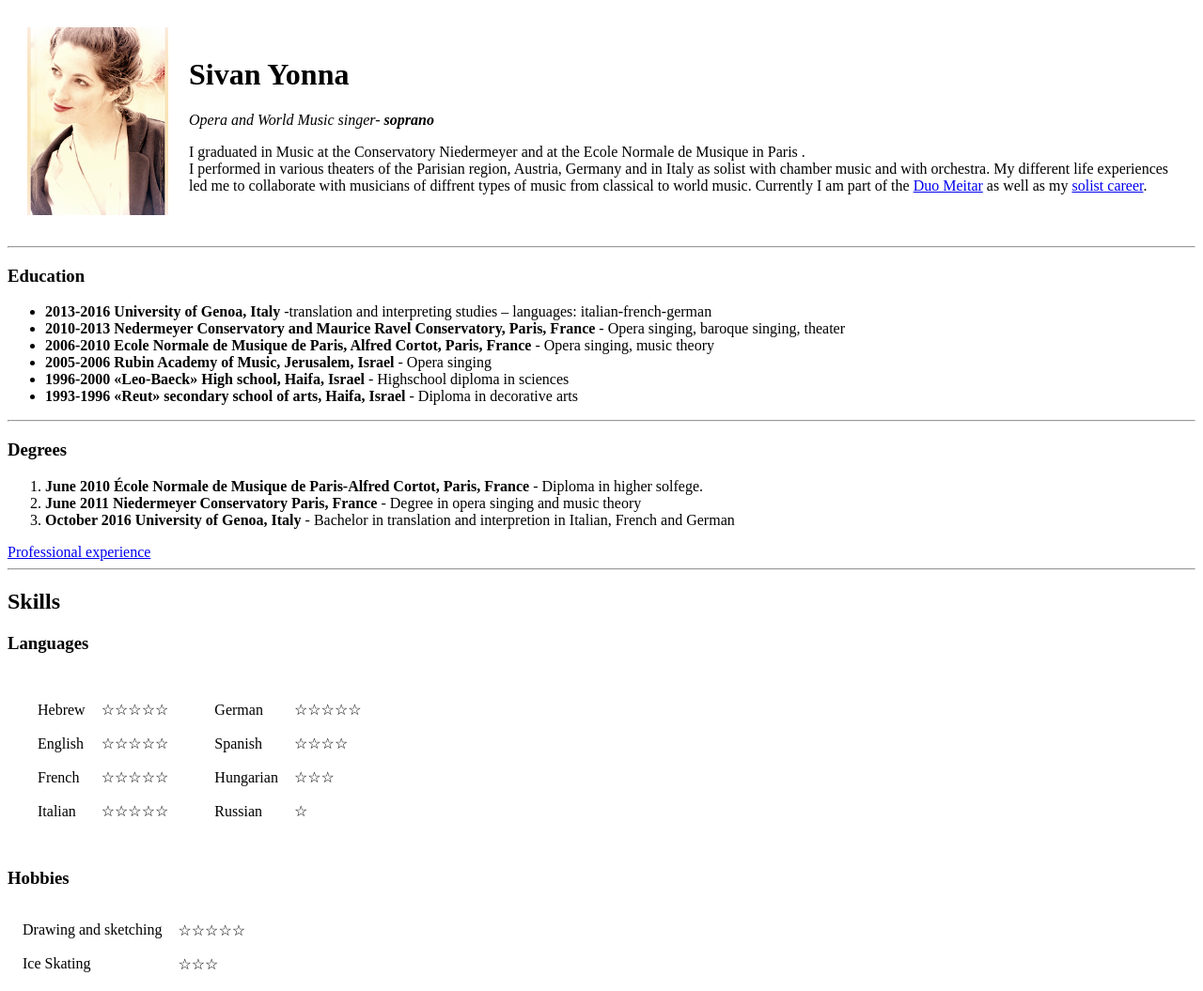
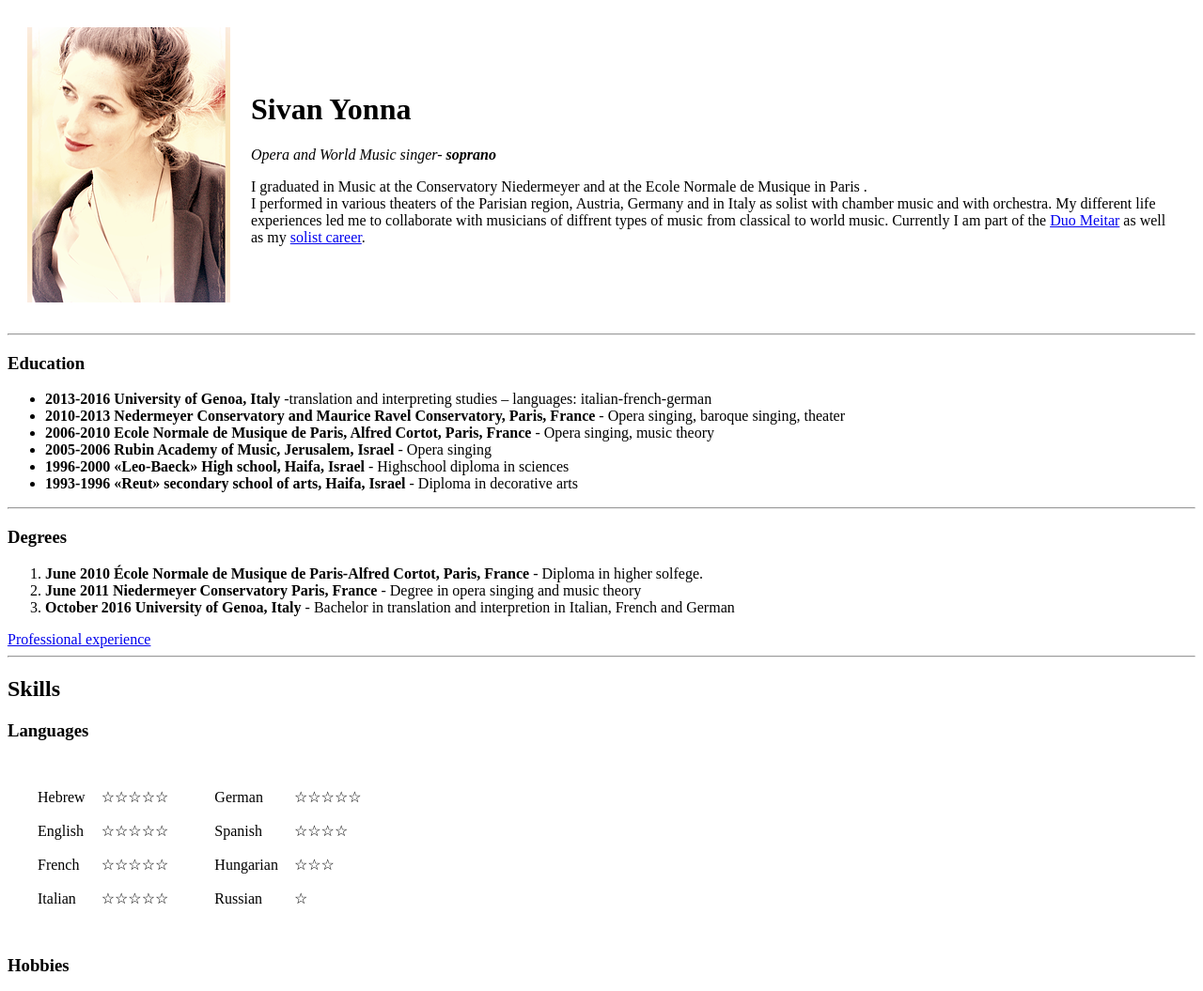
Before and after one commit to Sivonet/cv, a plain HTML site: page index.html in a window 1280 px wide. Shown: the top 1055 px of the page at 94% size. Drawn offline with Linux system fonts and the light colour scheme.

Commit message:
Update index.html

```diff
--- a/index.html
+++ b/index.html
@@ -9,7 +9,7 @@
 <body>
   <table cellspacing="20">
     <tr>
-      <td><img src="images/sivan.png" alt="sivan profile picture" width="150" height="200" /></td>
+      <td><img src="images/sivan.png" alt="sivan profile picture"></td>
       <td><h1>Sivan Yonna</h1>
       <p> <em>Opera and World Music singer- <strong>soprano</strong></em></p>
       <p>I graduated in Music at the Conservatory Niedermeyer and at the Ecole Normale de Musique in Paris .
```
